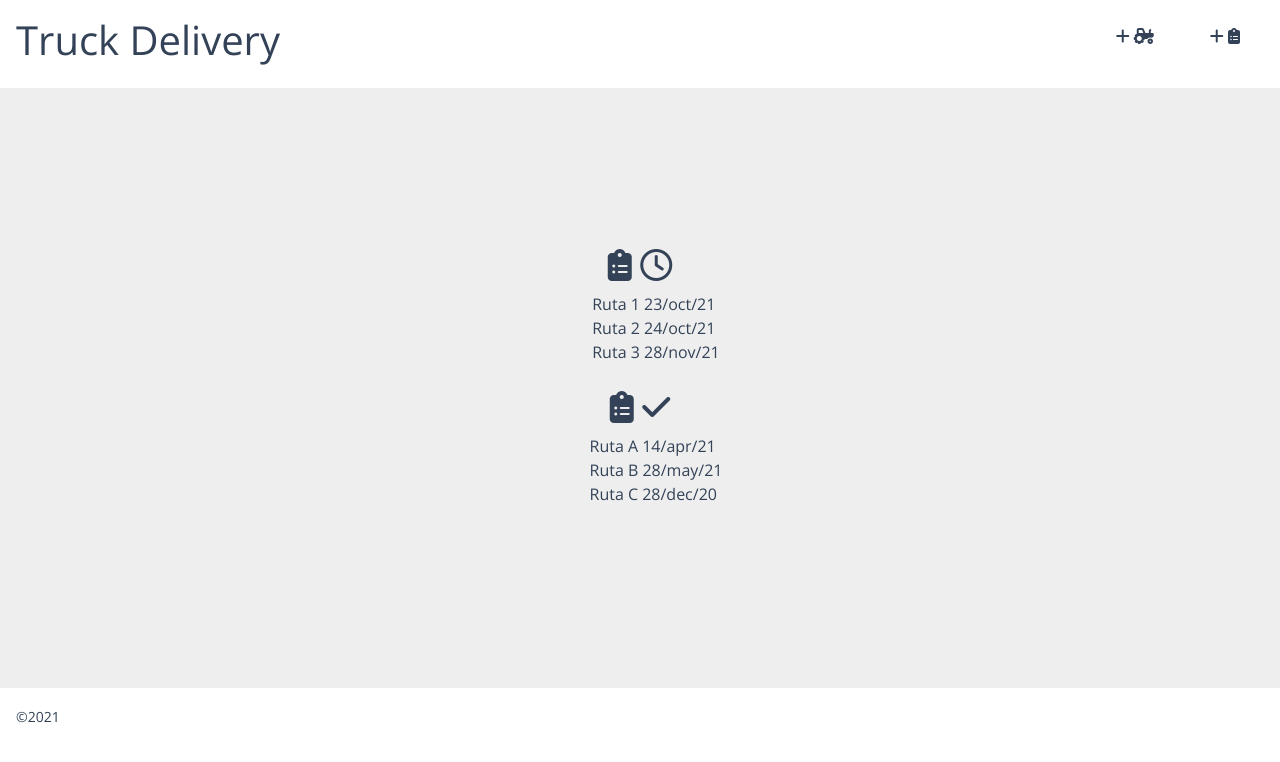
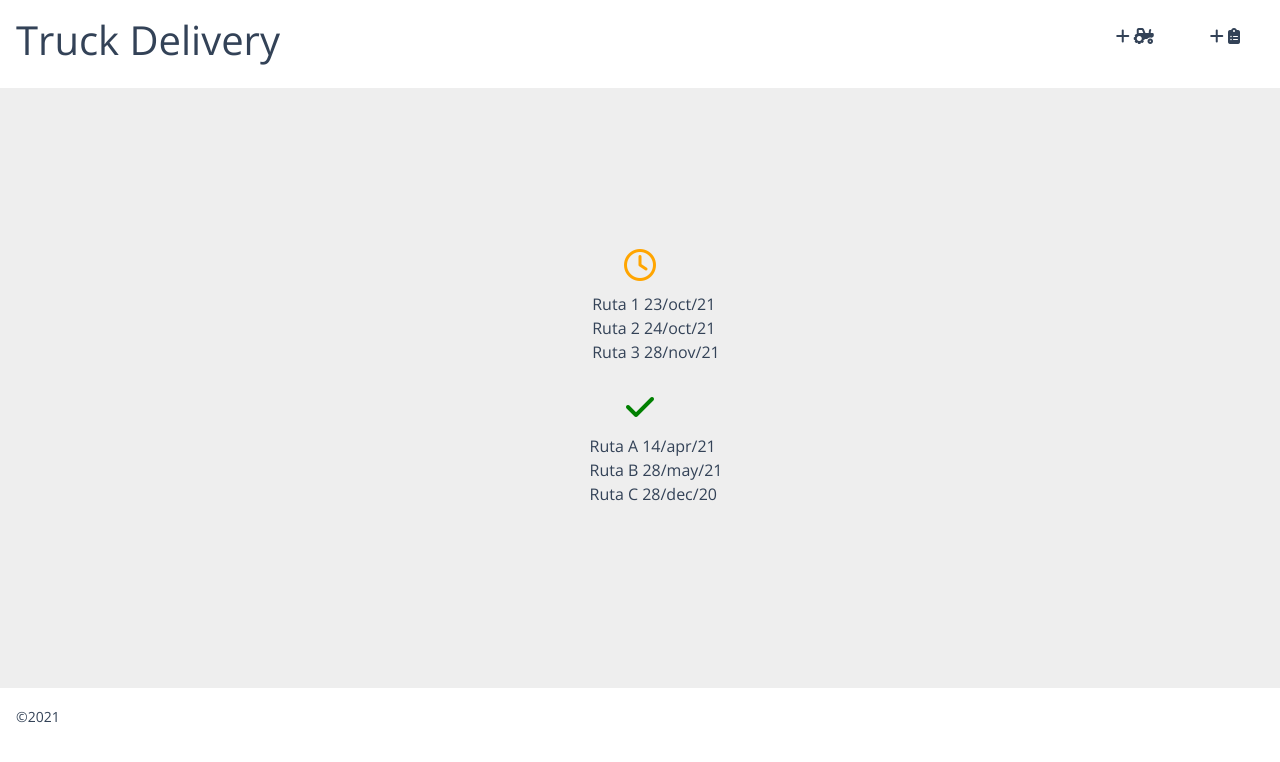
Before and after one commit to mZubeldia/truckdelivery, a React (Create React App) app: page /#/ in a window 1280 px wide. Shown: the top 762 px of the page. Built offline with nearby package versions, Linux system fonts and the light colour scheme.

Commit message:
add color to landing icons

```diff
--- a/src/components/Header.js
+++ b/src/components/Header.js
@@ -1,3 +1,4 @@
+//import { slide as Menu } from "react-burger-menu";
 import { Link } from "react-router-dom";
 const Header = () => {
   return (
--- a/src/components/Home.js
+++ b/src/components/Home.js
@@ -2,7 +2,7 @@ const Home = () => {
   return (
     <main className="main main-landing">
       <h2>
-        <i class="fas fa-clipboard-list"></i> <i class="far fa-clock"></i>
+        <i class="far fa-clock pending-icon"></i>
       </h2>
       <ul className="main__list pending">
         <li className="main__list__item">
@@ -16,7 +16,7 @@ const Home = () => {
         </li>
       </ul>
       <h2>
-        <i class="fas fa-clipboard-list"></i> <i class="fas fa-check"></i>
+        <i class="fas fa-check done-icon"></i>
       </h2>
       <ul className="main__list done">
         <li className="main__list__item">
--- a/src/stylesheet/layout/_landing.scss
+++ b/src/stylesheet/layout/_landing.scss
@@ -22,11 +22,20 @@
   height: 75vh;
 }
 
-
-
 .hidden {
   display: inline;
   visibility: hidden;
   @media all and (min-width:640px){
     visibility: visible;
-}}
+}
+}
+
+//iconos
+
+.pending-icon{
+  color: orange;
+}
+
+.done-icon {
+  color:green;
+}
```
